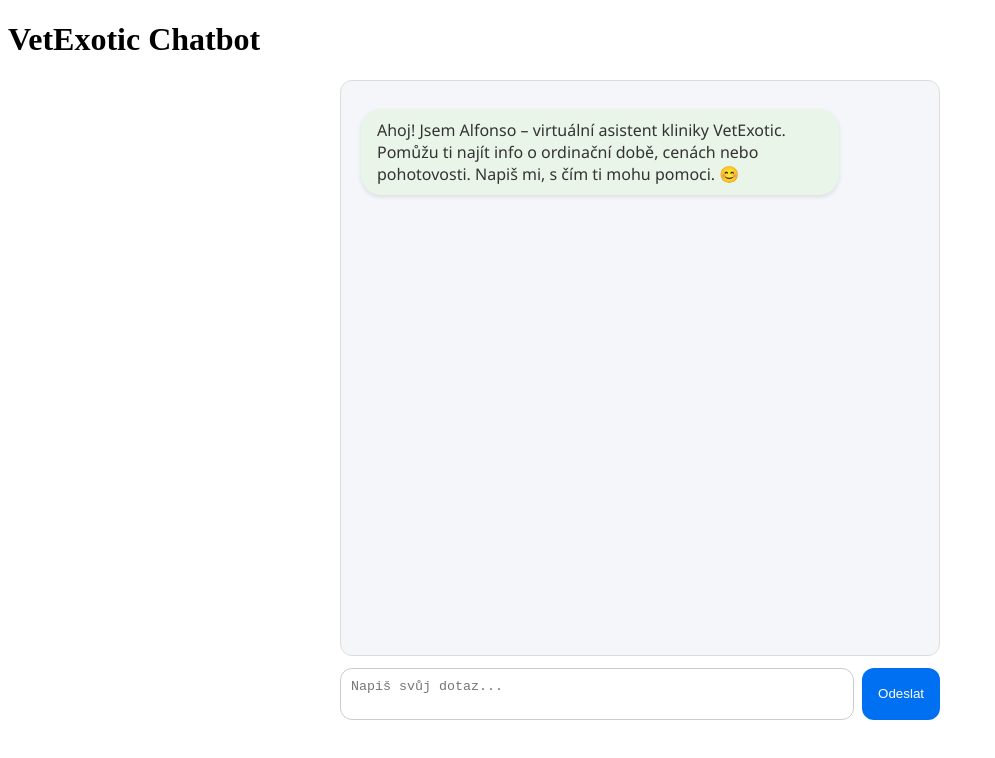
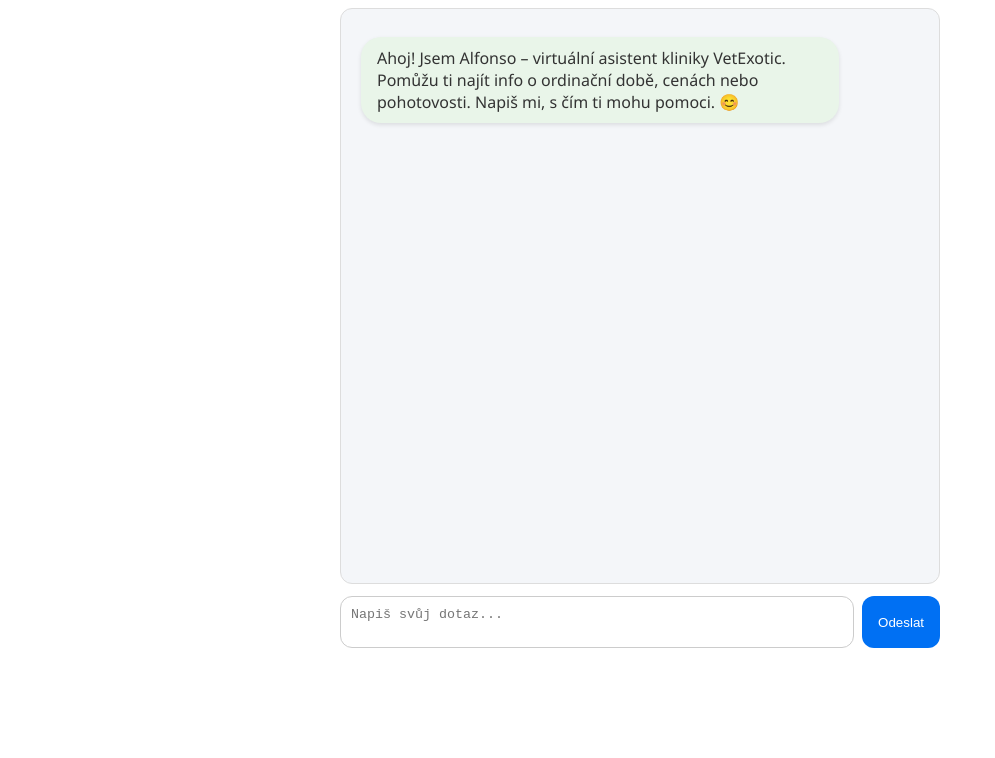
Before and after one commit to sfrib/vetexotic-chatbot, a Next.js app: page / in a window 1280 px wide. Shown: the top 758 px of the page, without its empty margins (0-995 px from the left). Built offline with nearby package versions, Linux system fonts and the light colour scheme.

Commit message:
Update index.js

```diff
--- a/pages/index.js
+++ b/pages/index.js
@@ -4,7 +4,6 @@
 export default function Home() {
   return (
     <div>
-      <h1>VetExotic Chatbot</h1>
       <Chat />
     </div>
   );
```
